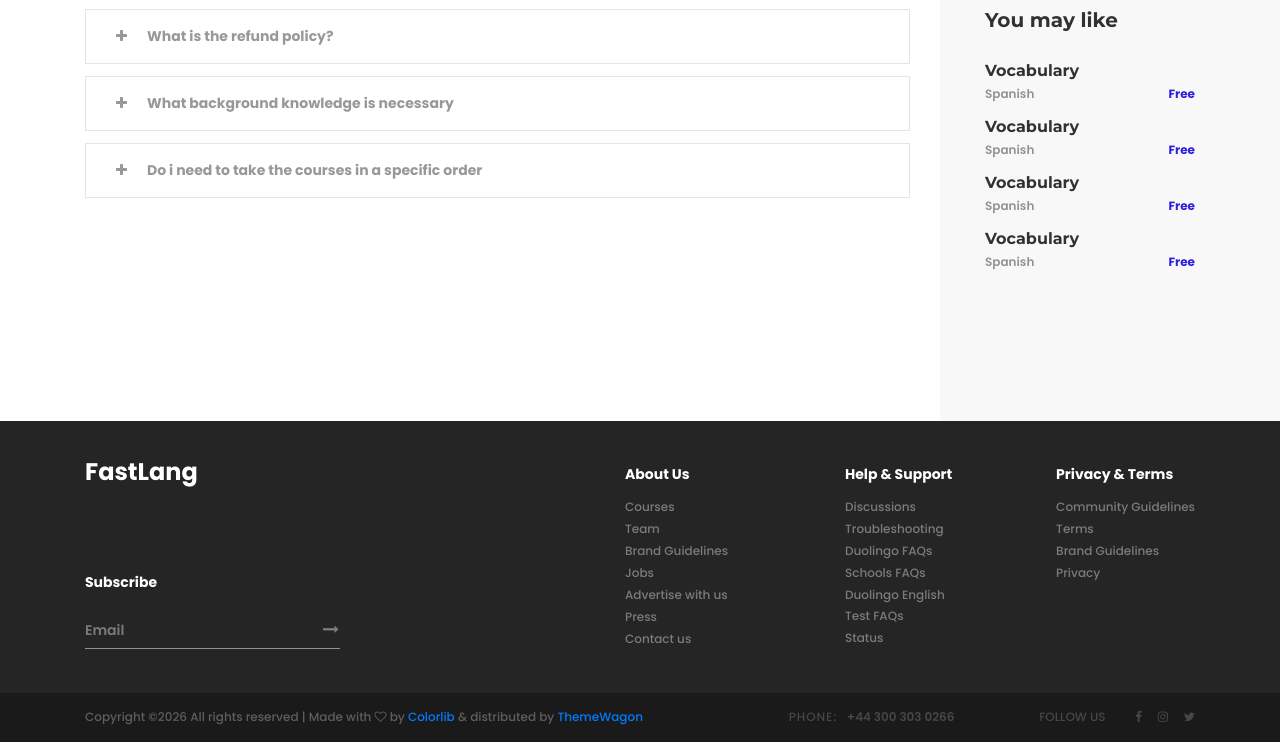
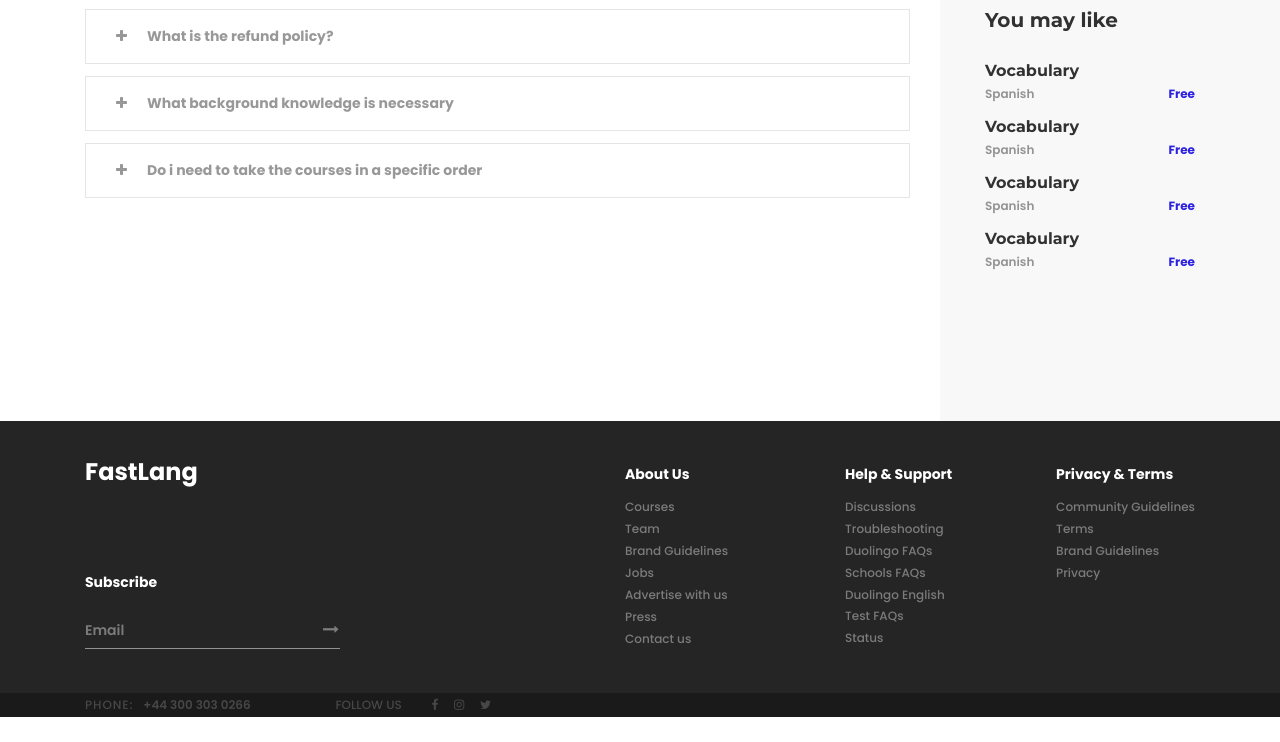
Before and after one commit to Narn1a/FastLang, a plain HTML site: page course.html in a window 1280 px wide. Shown: the part 1435-2177 px from the top of the page. After the commit the page ends 2152 px from the top, so only its background shows below. Drawn offline with nearby package versions, Linux system fonts and the light colour scheme.

Commit message:
Edited the web pages source code

```diff
--- a/course.html
+++ b/course.html
@@ -732,10 +732,6 @@
 			<div class="container">
 				<div class="row">
 					<div class="col">
-						<div class="copyright_content d-flex flex-md-row flex-column align-items-md-center align-items-start justify-content-start">
-							<div class="cr"><!-- Link back to Colorlib can't be removed. Template is licensed under CC BY 3.0. -->
-Copyright &copy;<script>document.write(new Date().getFullYear());</script> All rights reserved | Made with <i class="fa fa-heart-o" aria-hidden="true"></i> by <a href="https://colorlib.com" target="_blank">Colorlib</a> &amp; distributed by <a href="https://themewagon.com" target="_blank">ThemeWagon</a>
-<!-- Link back to Colorlib can't be removed. Template is licensed under CC BY 3.0. --></div>
 							<div class="cr_right ml-md-auto">
 								<div class="footer_phone"><span class="cr_title">phone:</span>+44 300 303 0266</div>
 								<div class="footer_social">
```
